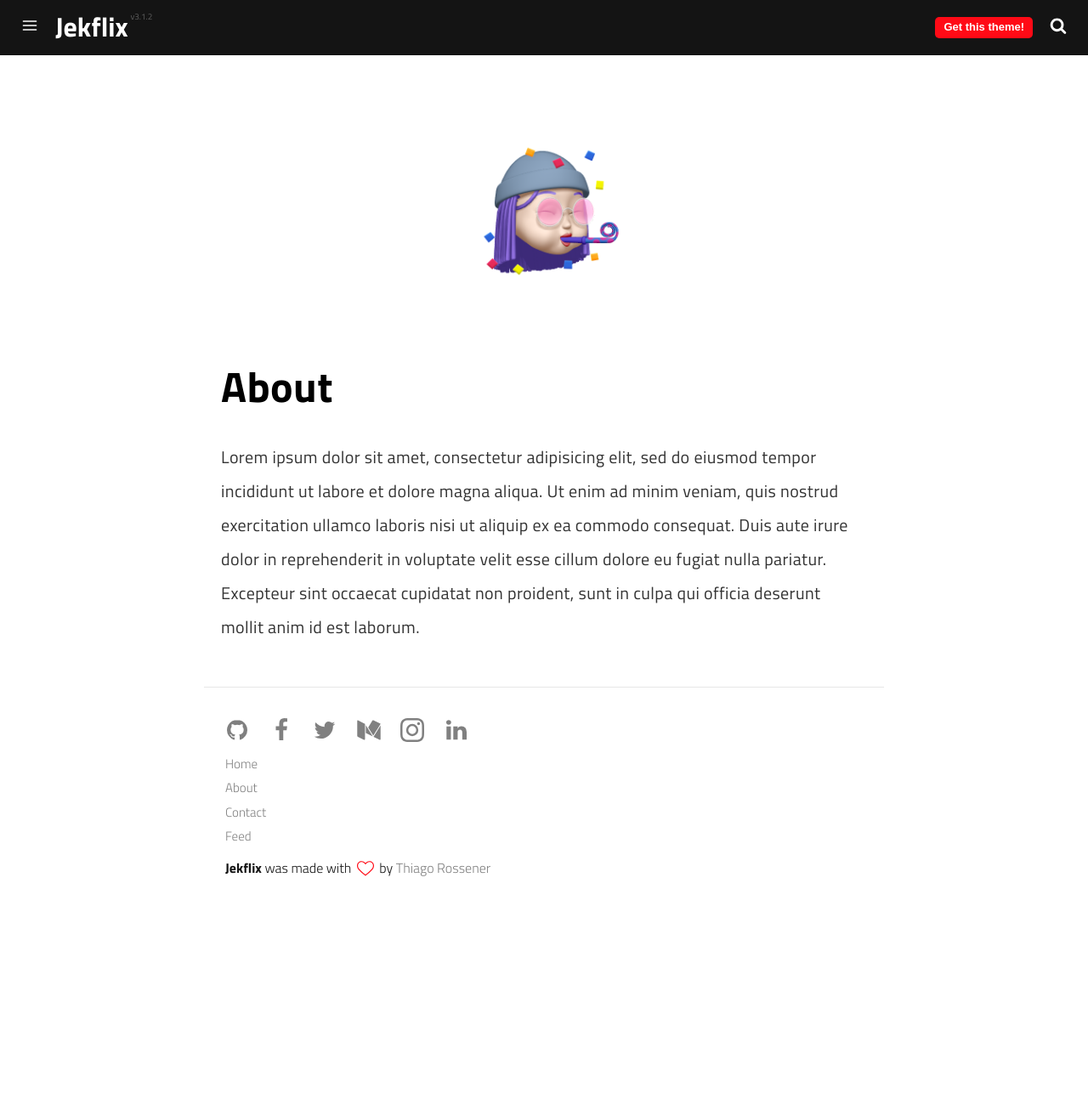
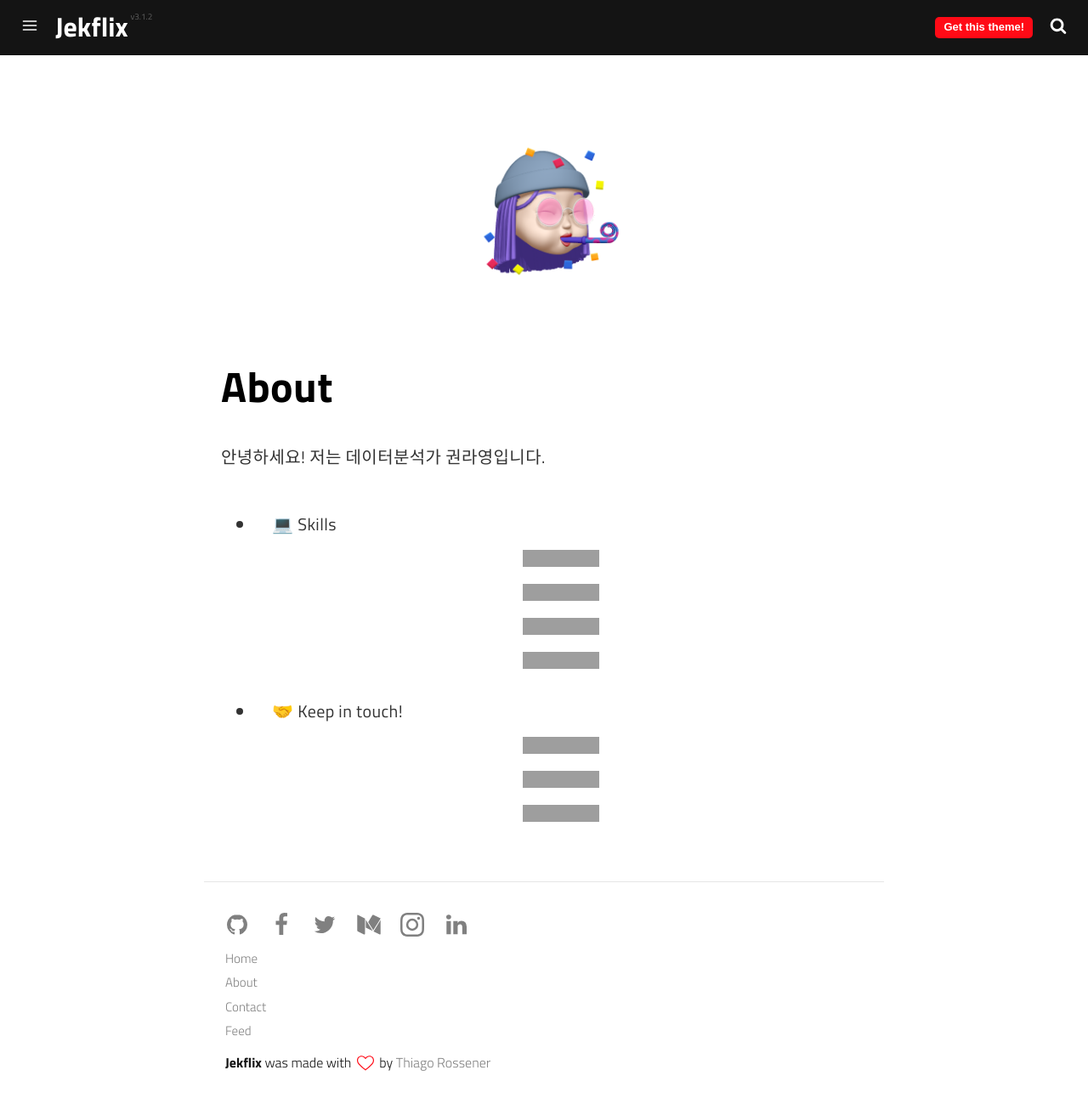
Before and after one commit to raunee/raunee.github.io, a Jekyll site: the page built from pages/about.md, in a window 1280 px wide and 1299 px high. Shown: the whole window at 85% size. Built offline with Jekyll 4.4.1, drawn with Linux system fonts in a browser that asks for light colours; a script that is not in the unit is left out; grey boxes are pictures that could not be loaded.

Commit message:
Update about.md

```diff
--- a/pages/about.md
+++ b/pages/about.md
@@ -11,9 +11,15 @@ permalink: /about/
 
 # About
 
-Lorem ipsum dolor sit amet, consectetur adipisicing elit, sed do eiusmod
-tempor incididunt ut labore et dolore magna aliqua. Ut enim ad minim veniam,
-quis nostrud exercitation ullamco laboris nisi ut aliquip ex ea commodo
-consequat. Duis aute irure dolor in reprehenderit in voluptate velit esse
-cillum dolore eu fugiat nulla pariatur. Excepteur sint occaecat cupidatat non
-proident, sunt in culpa qui officia deserunt mollit anim id est laborum.
+안녕하세요! 저는 데이터분석가 권라영입니다.
+
+- 💻 Skills<br>
+  <img src="https://img.shields.io/badge/Python-3776AB?style=for-the-badge&logo=Python&logoColor=ffffff"/>
+  <img src="https://img.shields.io/badge/MySQL-4479A1?style=for-the-badge&logo=MySQL&logoColor=ffffff"/>
+  <img src="https://img.shields.io/badge/PostgreSQL-4169E1?style=for-the-badge&logo=PostgreSQL&logoColor=ffffff"/>
+  <img src="https://img.shields.io/badge/Tableau-E97627?style=for-the-badge&logo=Tableau&logoColor=ffffff"/>
+
+- 🤝 Keep in touch!<br>
+<a href="mailto:kraeyong@gmail.com" target="_blank"><img src="https://img.shields.io/badge/Gmail-EA4335?style=for-the-badge&logo=Gmail&logoColor=ffffff"/></a>
+<a href="https://www.linkedin.com/in/%EB%9D%BC%EC%98%81-%EA%B6%8C-8516301b5/" target="_blank"><img src="https://img.shields.io/badge/LinkedIn-0A66C2?style=for-the-badge&logo=LinkedIn&logoColor=ffffff"/></a>
+<a href="https://github.com/raunee" target="_blank"><img src="https://img.shields.io/badge/GitHub-181717?style=for-the-badge&logo=GitHub&logoColor=ffffff"/></a>
```
Also changed, not shown: other parts of pages/about.md (+2 -2 lines).
